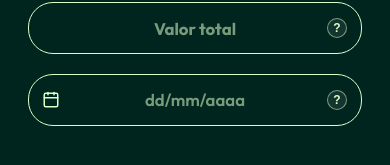
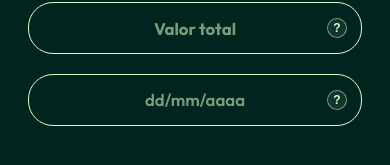
Before and after one commit to kairoc91/proposta-chaves, a React (Vite) app: page / in a window 390 px wide. Shown: the part 257-422 px from the top of the page. Built offline with nearby package versions, Linux system fonts and the light colour scheme.

Commit message:
feat(date): instant mobile and desktop native calendar modal trigger on input tap with zero scroll jump

```diff
--- a/src/components/Calculator/DateInput.tsx
+++ b/src/components/Calculator/DateInput.tsx
@@ -1,5 +1,4 @@
-import React, { useRef, useState, useEffect } from 'react';
-import { Calendar } from 'lucide-react';
+import React, { useRef } from 'react';
 
 export interface DateInputProps {
   id?: string;
@@ -24,26 +23,6 @@ const isoToDisplay = (isoStr: string): string => {
   return isoStr;
 };
 
-// Converter DD/MM/AAAA para YYYY-MM-DD
-const displayToIso = (displayStr: string): string => {
-  const clean = displayStr.replace(/\D/g, '');
-  if (clean.length === 8) {
-    const d = clean.slice(0, 2);
-    const m = clean.slice(2, 4);
-    const y = clean.slice(4, 8);
-    return `${y}-${m}-${d}`;
-  }
-  return '';
-};
-
-// Formatador automático de máscara DD/MM/AAAA ao digitar
-const formatTypedDate = (raw: string): string => {
-  const clean = raw.replace(/\D/g, '').slice(0, 8);
-  if (clean.length <= 2) return clean;
-  if (clean.length <= 4) return `${clean.slice(0, 2)}/${clean.slice(2)}`;
-  return `${clean.slice(0, 2)}/${clean.slice(2, 4)}/${clean.slice(4)}`;
-};
-
 export const DateInput: React.FC<DateInputProps> = ({
   id,
   value,
@@ -56,39 +35,9 @@ export const DateInput: React.FC<DateInputProps> = ({
   name,
 }) => {
   const hiddenDateRef = useRef<HTMLInputElement>(null);
-  const [displayText, setDisplayText] = useState<string>(isoToDisplay(value));
+  const displayVal = isoToDisplay(value);
 
-  useEffect(() => {
-    setDisplayText(isoToDisplay(value));
-  }, [value]);
-
-  const handleTextChange = (e: React.ChangeEvent<HTMLInputElement>) => {
-    const typed = e.target.value;
-    const formatted = formatTypedDate(typed);
-    setDisplayText(formatted);
-
-    const iso = displayToIso(formatted);
-    const syntheticEvent = {
-      ...e,
-      target: {
-        ...e.target,
-        name: name || e.target.name,
-        value: iso,
-      },
-    } as React.ChangeEvent<HTMLInputElement>;
-
-    onChange(syntheticEvent);
-  };
-
-  const handleNativeDateChange = (e: React.ChangeEvent<HTMLInputElement>) => {
-    const newIso = e.target.value;
-    setDisplayText(isoToDisplay(newIso));
-    onChange(e);
-  };
-
-  const openCalendarPicker = (e: React.MouseEvent) => {
-    e.preventDefault();
-    e.stopPropagation();
+  const handleContainerClick = () => {
     if (disabled) return;
     try {
       if (hiddenDateRef.current) {
@@ -102,67 +51,46 @@ export const DateInput: React.FC<DateInputProps> = ({
   };
 
   return (
-    <div style={{ position: 'relative', width: '100%', display: 'flex', alignItems: 'center' }}>
-      <button
-        type="button"
-        onClick={openCalendarPicker}
-        disabled={disabled}
-        tabIndex={-1}
-        title="Abrir calendário para selecionar a data"
-        aria-label="Abrir calendário para selecionar a data"
-        style={{
-          position: 'absolute',
-          left: '0.85rem',
-          top: '50%',
-          transform: 'translateY(-50%)',
-          background: 'none',
-          border: 'none',
-          padding: 0,
-          margin: 0,
-          cursor: disabled ? 'not-allowed' : 'pointer',
-          color: 'var(--color-pantone-9580c)',
-          display: 'flex',
-          alignItems: 'center',
-          justifyContent: 'center',
-          zIndex: 5,
-        }}
-      >
-        <Calendar size={18} />
-      </button>
-
+    <div
+      onClick={handleContainerClick}
+      style={{ position: 'relative', width: '100%', display: 'flex', alignItems: 'center', cursor: disabled ? 'not-allowed' : 'pointer' }}
+    >
+      {/* Input de texto visível exibindo a data formatada em DD/MM/AAAA */}
       <input
         id={id}
-        name={name}
         type="text"
-        inputMode="numeric"
         className={className}
-        value={displayText}
+        value={displayVal}
         placeholder={placeholder}
-        onChange={handleTextChange}
+        readOnly
         disabled={disabled}
         required={required}
         style={{
-          paddingLeft: '2.5rem',
+          cursor: disabled ? 'not-allowed' : 'pointer',
           ...style,
         }}
       />
+
+      {/* Input nativo de data transparente cobrindo 100% da área para abrir o calendário nativo no mobile (iOS/Android) e desktop */}
       <input
         ref={hiddenDateRef}
+        name={name}
         type="date"
         value={value || ''}
-        onChange={handleNativeDateChange}
+        onChange={onChange}
+        disabled={disabled}
+        required={required}
         tabIndex={-1}
-        aria-hidden="true"
         style={{
           position: 'absolute',
-          opacity: 0,
-          pointerEvents: 'none',
-          width: '1px',
-          height: '1px',
-          border: 0,
-          top: '50%',
-          left: '0.85rem',
-          transform: 'translateY(-50%)',
+          top: 0,
+          left: 0,
+          width: '100%',
+          height: '100%',
+          opacity: 0.001,
+          cursor: disabled ? 'not-allowed' : 'pointer',
+          zIndex: 10,
+          WebkitAppearance: 'none',
         }}
       />
     </div>
```
